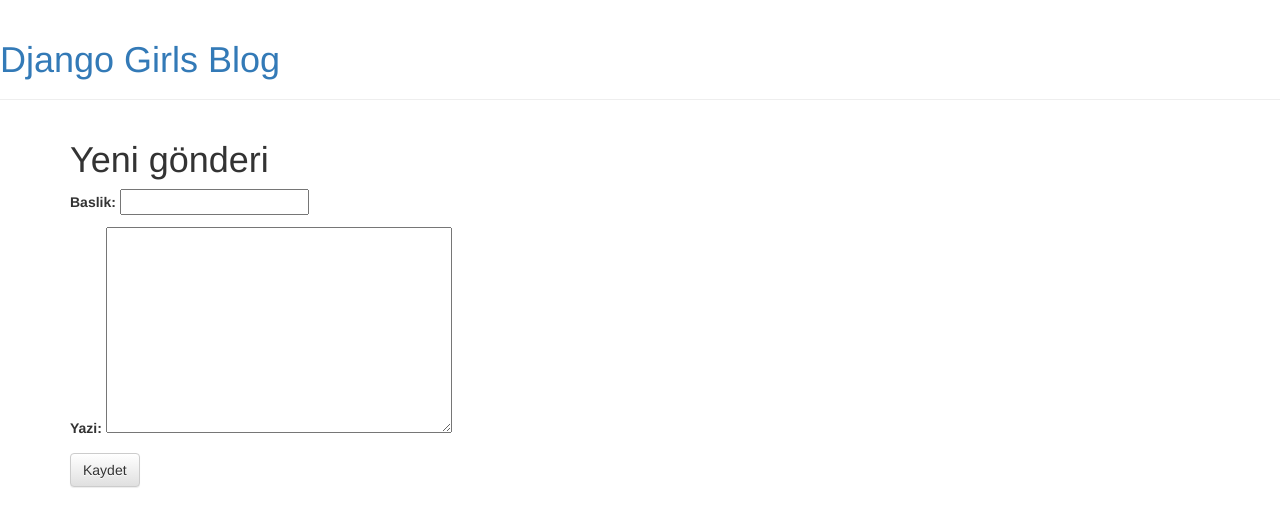
After one commit to Bb-997/ilk-blogum, a Django app: page /post/new/ in a window 1280 px wide. The commit adds this page. Shown: the top 527 px of the page. Run offline with Django 4.2, Linux system fonts and the light colour scheme; some libraries are stand-ins or nearby versions.

Commit message:
Web sitesinde blog yaratacak ve güncelleyecek viewlar eklendi.

```diff
--- /dev/null
+++ b/blog/forms.py
@@ -0,0 +1,9 @@
+from django import forms
+
+from .models import Post
+
+class PostForm(forms.ModelForm):
+
+    class Meta:
+        model = Post
+        fields = ('baslik', 'yazi',)
--- a/blog/templates/blog/base.html
+++ b/blog/templates/blog/base.html
@@ -9,6 +9,9 @@
     </head>
     <body>
         <div class="page-header">
+            {% if user.is_authenticated %}
+            <a href="{% url 'post_new' %}" class="top-menu"><span class="glyphicon glyphicon-plus"></span></a>
+            {% endif %}
             <h1><a href="/">Django Girls Blog</a></h1>
         </div>
         <div class="content container">
--- a/blog/templates/blog/post_detail.html
+++ b/blog/templates/blog/post_detail.html
@@ -1,4 +1,4 @@
-{% extends 'templates/blog/base.html' %}
+{% extends 'blog/base.html' %}
 
 {% block content %}
     <div class="post">
@@ -7,6 +7,7 @@
                 {{ post.yayinlanma_tarihi }}
             </div>
         {% endif %}
+        <a class="btn btn-default" href="{% url 'post_edit' pk=post.pk %}"><span class="glyphicon glyphicon-pencil"></span></a>
         <h1>{{ post.baslik }}</h1>
         <p>{{ post.yazi|linebreaks }}</p>
     </div>
--- /dev/null
+++ b/blog/templates/blog/post_edit.html
@@ -0,0 +1,9 @@
+{% extends 'blog/base.html' %}
+
+{% block content %}
+    <h1>Yeni gönderi</h1>
+    <form method="POST" class="post-form">{% csrf_token %}
+        {{ form.as_p }}
+        <button type="submit" class="save btn btn-default">Kaydet</button>
+    </form>
+{% endblock %}
--- a/blog/templates/blog/post_list.html
+++ b/blog/templates/blog/post_list.html
@@ -7,7 +7,7 @@
         <div class="date">
             {{ post.yayinlanma_tarihi }}
         </div>
-        <h1><a href="{{ post.get_absolute_url }}">{{ post.baslik }}</a></h1>
+        <h1><a href="{% url 'post_detail' pk=post.pk %}">{{ post.baslik }}</a></h1>
         <p>{{ post.yazi|linebreaks }}</p>
      </div>
   {% endfor %}
--- a/blog/urls.py
+++ b/blog/urls.py
@@ -1,7 +1,16 @@
 from django.urls import re_path as url
+from django.urls import path
 from . import views
+
+
+
+
 
 urlpatterns = [
     url(r'^$', views.post_list, name='post_list'),
-    url(r'^post/(?P<pk>[0-9]+)/$', views.post_detail, name='post_detail'),
+    url(r'^post/(?P<pk>[0-9]+)/', views.post_detail, name='post_detail'),
+    url(r'^post/new/$', views.post_new, name='post_new'),
+    url(r'^post/(?P<pk>[0-9]+)/edit/$', views.post_edit, name='post_edit'),
+
+
 ]
--- a/blog/views.py
+++ b/blog/views.py
@@ -1,6 +1,11 @@
 from django.shortcuts import render, get_object_or_404
 from django.utils import timezone
+
+import blog
 from .models import Post
+from .forms import PostForm
+from django.shortcuts import redirect
+from django.views.generic.edit import UpdateView
 
 
 
@@ -13,3 +18,33 @@ def post_list(request):
 def post_detail(request, pk):
     post = get_object_or_404(Post, pk=pk)
     return render(request, 'blog/post_detail.html', {'post': post})
+
+def post_new(request):
+    if request.method == "POST":
+        form = PostForm(request.POST)
+        if form.is_valid():
+            post = form.save(commit=False)
+            post.yazar = request.user
+            post.yayinlanma_tarihi = timezone.now()
+            post.save()
+            return redirect('post_detail', pk=post.pk)
+    else:
+        form = PostForm()
+    return render(request, 'blog/post_edit.html', {'form': form})
+
+
+
+
+def post_edit(request, pk):
+    post = get_object_or_404(Post, pk=pk)
+    if request.method == "POST":
+        form = PostForm(request.POST, instance=post)
+        if form.is_valid():
+            post = form.save(commit=False)
+            post.author = request.user
+            post.published_date = timezone.now()
+            post.save()
+            return redirect('blog.views.post_detail', pk=post.pk)
+    else:
+        form = PostForm(instance=post)
+    return render(request, 'blog/post_edit.html', {'form': form})
--- a/mysite/urls.py
+++ b/mysite/urls.py
@@ -4,5 +4,5 @@ from django.contrib import admin
 
 urlpatterns = [
     url('admin/', admin.site.urls),
-    url(r'^$', include('blog.urls')),
+    url(r'^', include('blog.urls')),
 ]
```
Also changed, not shown: db.sqlite3.
